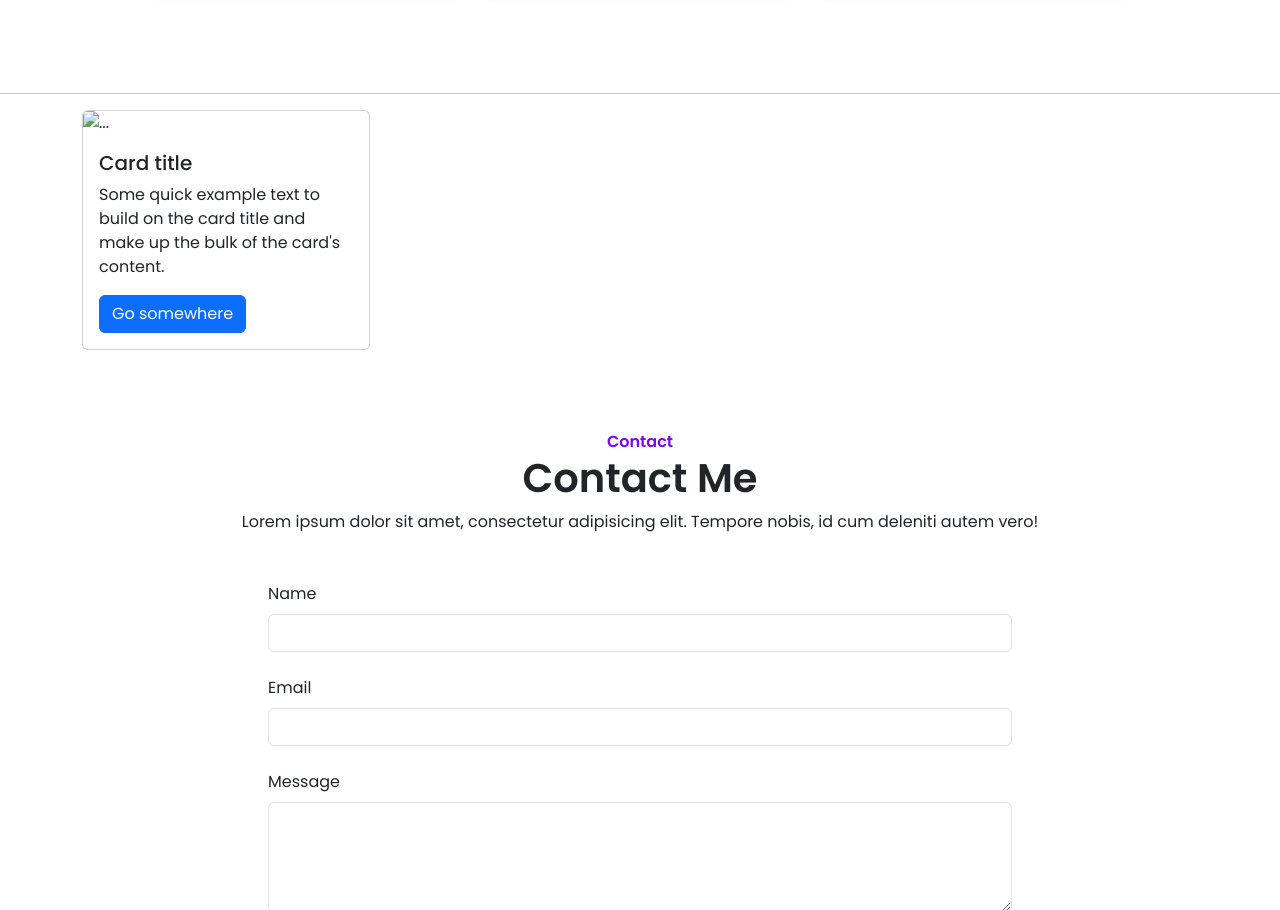
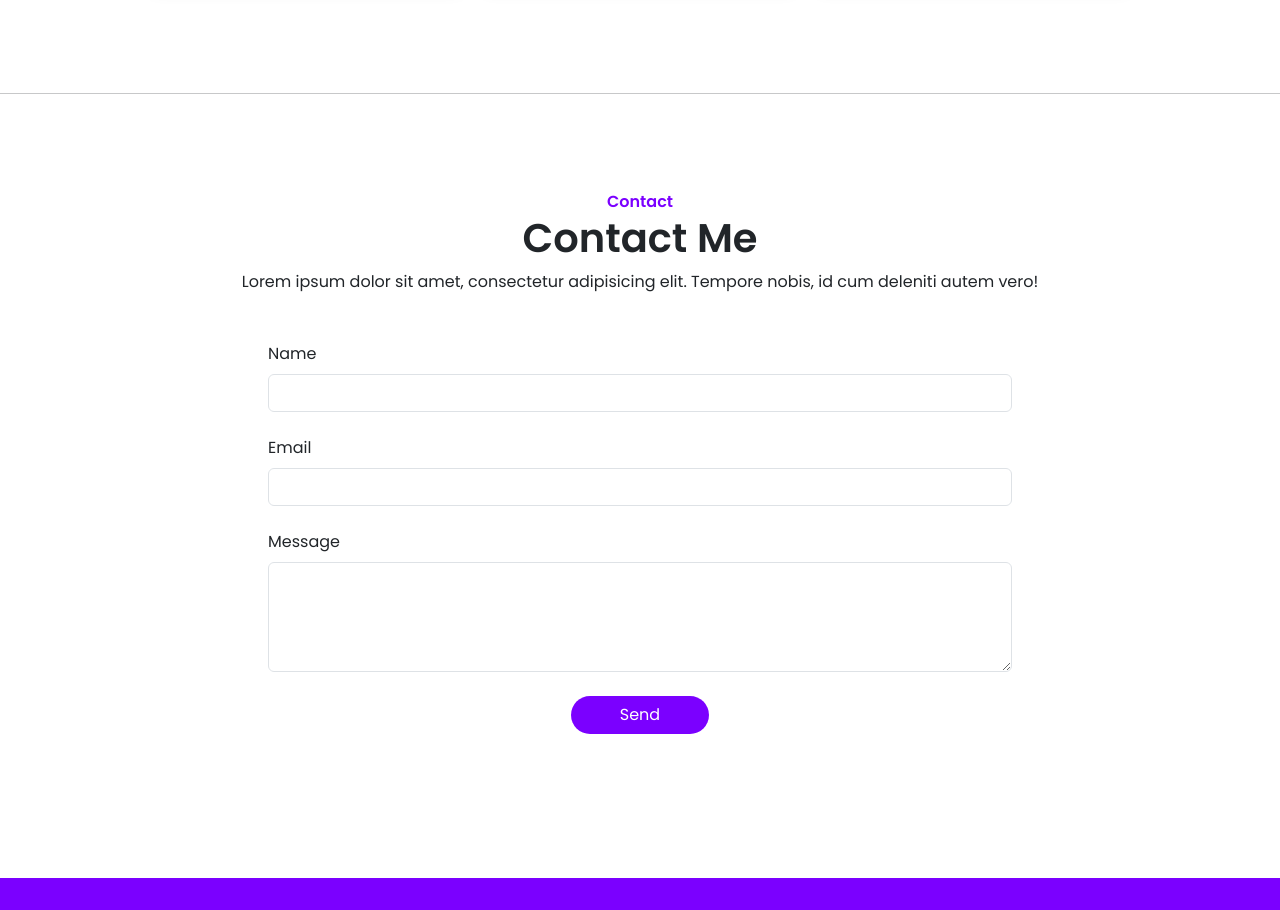
Before and after one commit to ahmadkiflan/ahmadkiflan, a plain HTML site: page index.html in a window 1280 px wide. Shown: the part 2745-3655 px from the top of the page. Drawn offline with nearby package versions, Linux system fonts and the light colour scheme; a web font is replaced by a local one.

Commit message:
menghapus section my keyboard

```diff
--- a/index.html
+++ b/index.html
@@ -421,26 +421,6 @@
     <!-- Blog section End -->
     <hr />
 
-    <!-- My Keyboard -->
-    <div class="container">
-      <div class="row">
-        <div class="col">
-          <div class="card" style="width: 18rem">
-            <img src="..." class="card-img-top" alt="..." />
-            <div class="card-body">
-              <h5 class="card-title">Card title</h5>
-              <p class="card-text">
-                Some quick example text to build on the card title and make up
-                the bulk of the card's content.
-              </p>
-              <a href="#" class="btn btn-primary">Go somewhere</a>
-            </div>
-          </div>
-        </div>
-      </div>
-    </div>
-    <!-- My Keyboard -->
-
     <!-- Contact Section Start -->
     <section id="contact" style="padding: 5rem 10%">
       <div
```
